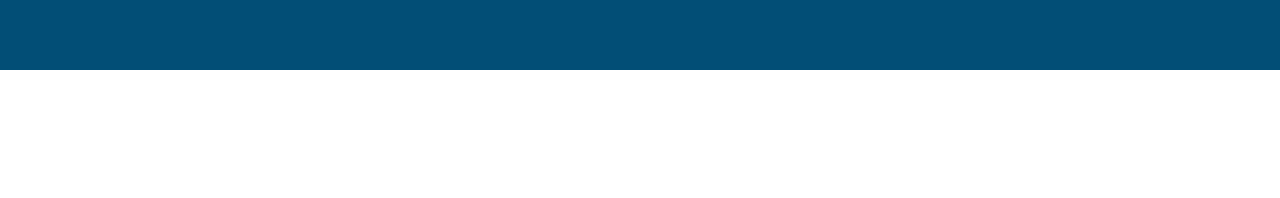
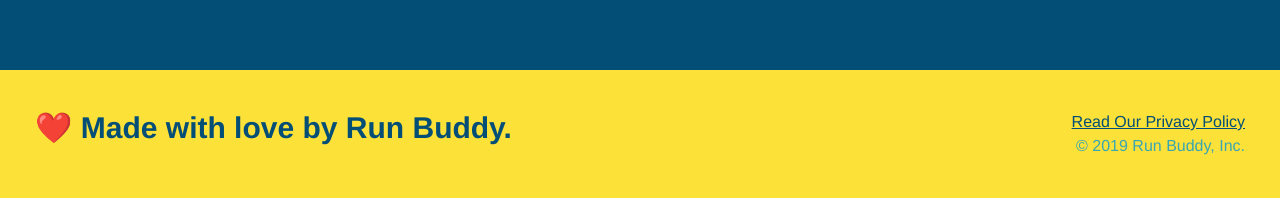
Before and after one commit to MichealJWEllis/run_buddy, a plain HTML site: page index.html in a window 1280 px wide. Shown: the part 3672-3870 px from the top of the page. Before the commit the page ends 3742 px from the top, so only its background shows below. Drawn offline with Linux system fonts and the light colour scheme.

Commit message:
readd footer

```diff
--- a/index.html
+++ b/index.html
@@ -225,43 +225,17 @@
                 src="https://www.google.com/maps/embed?pb=!1m14!1m12!1m3!1d12182.30520634488!2d-74.0652613!3d40.2407219!2m3!1f0!2f0!3f0!3m2!1i1024!2i768!4f13.1!5e0!3m2!1sen!2sus!4v1561060983193!5m2!1sen!2sus"
                 frameborder="0" style="border:0" allowfullscreen></iframe>
         </div>
+    </section>
+    <!-- "reach out" end -->
 
-    <!--    <div class="contact-info">
-            <iframe
-                src="https://www.google.com/maps/embed?pb=!1m14!1m12!1m3!1d12182.30520634488!2d-74.0652613!3d40.2407219!2m3!1f0!2f0!3f0!3m2!1i1024!2i768!4f13.1!5e0!3m2!1sen!2sus!4v1561060983193!5m2!1sen!2sus"
-                    frameborder="0"
-                    style="border:0"
-                    allowfullscreen>
-            </iframe>
-        <div class="contact-form">
-            <h3>Contact Us</h3>
-                <form>
-                    <label for="contact-name">Your Name</label>
-                        <input type="text" id="contact-name" placehonder="Your Name" />
-                    <label for="contact-message">Message</label>
-                        <textarea id="contact-message" placeholder="Message">
-                        </textarea>
-                    <button type="submit">Submit</button>
-                </form>
-            </div>
-            <div>
-                <h3>Run Buddy</h3>
-                <p>
-                Any questions or concerns before signing up?
-                <br />
-                Let us know and we'll be happy to talk to you!
-                </p>
-                <address>
-                55 Main Street <br />
-                Some Town, Ca <br />
-                12345 <br />
-                P: 555.RUN.BUDZ (555.786.2839) <br />
-                E: <a href="mailto:info@runbuddy.io">info@runbuddy.io</a>
-                </address>
-            </div>
-        </div> -->
-    </section>
- </address>
-                </div>
-            </div>
-        </section>
+    <!-- footer -->
+    <footer>
+        <h2>❤️ Made with love by Run Buddy.</h2>
+        <div>
+            <a href="./privacy-policy.html">Read Our Privacy Policy</a><br/>
+            &copy; 2019 Run Buddy, Inc.
+        </div>
+    </footer>
+    <!-- footer end -->
+    </body>
+</html>
```
